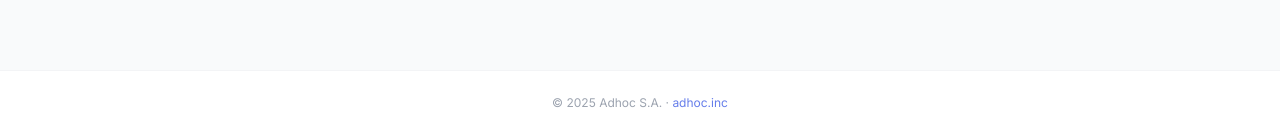
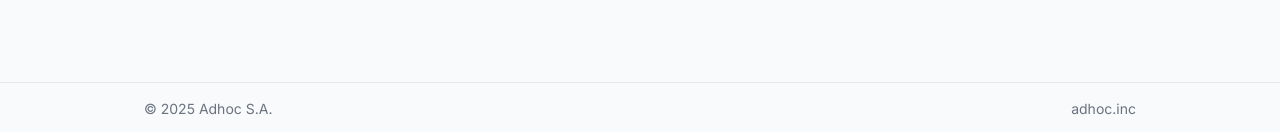
Before and after one commit to gonzaloruzafa/tuqui-agents, a Next.js app: page / in a window 1280 px wide. Shown: the part 665-797 px from the top of the page. Built offline with nearby package versions, Linux system fonts and the light colour scheme; no server answers; the database is empty.

Commit message:
feat: add simple sort_order field and clean footer
- Add sort_order number field to agent config (editable)
- Update agents query to order by sort_order
- Simplify footer to match adhoc-cv-improver style
- Remove complex drag & drop UI (keep it simple)

```diff
--- a/app/admin/page.tsx
+++ b/app/admin/page.tsx
@@ -16,6 +16,7 @@ interface Agent {
   color: string
   is_active: boolean
   rag_enabled: boolean
+  sort_order?: number
   system_prompt?: string
   welcome_message?: string
 }
@@ -1113,6 +1114,16 @@ export default function AdminPage() {
                             type="text"
                             value={formData.color || ''}
                             onChange={e => setFormData({ ...formData, color: e.target.value })}
+                            disabled={!editMode}
+                            className="w-full px-3 py-2 border rounded-lg disabled:bg-gray-50"
+                          />
+                        </div>
+                        <div>
+                          <label className="block text-sm font-medium text-gray-700 mb-1">Orden</label>
+                          <input
+                            type="number"
+                            value={formData.sort_order ?? 0}
+                            onChange={e => setFormData({ ...formData, sort_order: parseInt(e.target.value) })}
                             disabled={!editMode}
                             className="w-full px-3 py-2 border rounded-lg disabled:bg-gray-50"
                           />
--- a/app/page.tsx
+++ b/app/page.tsx
@@ -59,11 +59,19 @@ const Header = () => (
 )
 
 const Footer = () => (
-  <footer className="bg-white border-t border-gray-100 py-6 mt-auto">
-    <div className="max-w-5xl mx-auto px-4 text-center">
-      <p className="text-xs text-gray-400">
-        © {new Date().getFullYear()} Adhoc S.A. · <a href="https://www.adhoc.inc" target="_blank" rel="noopener noreferrer" className="text-adhoc-violet hover:underline">adhoc.inc</a>
-      </p>
+  <footer className="w-full bg-gray-50 border-t border-gray-200 py-4 mt-auto">
+    <div className="max-w-5xl mx-auto px-4">
+      <div className="flex flex-col md:flex-row justify-between items-center gap-2 text-sm text-gray-500">
+        <p>© {new Date().getFullYear()} Adhoc S.A.</p>
+        <a
+          href="https://www.adhoc.inc"
+          target="_blank"
+          rel="noopener noreferrer"
+          className="hover:text-adhoc-violet transition-colors"
+        >
+          adhoc.inc
+        </a>
+      </div>
     </div>
   </footer>
 )
--- a/lib/agents-db.ts
+++ b/lib/agents-db.ts
@@ -43,6 +43,7 @@ export async function getAgentsFromDB(): Promise<AgentConfig[]> {
         color,
         is_active,
         rag_enabled,
+        sort_order,
         tuqui_prompts!inner (
           system_prompt,
           welcome_message,
@@ -57,7 +58,7 @@ export async function getAgentsFromDB(): Promise<AgentConfig[]> {
       `)
       .eq('is_active', true)
       .eq('tuqui_prompts.is_active', true)
-      .order('name')
+      .order('sort_order', { ascending: true })
 
     if (error) {
       console.error('Error fetching agents:', error)
```
Also changed, not shown: 1 other file (tests, documents, lock files or other folders).
